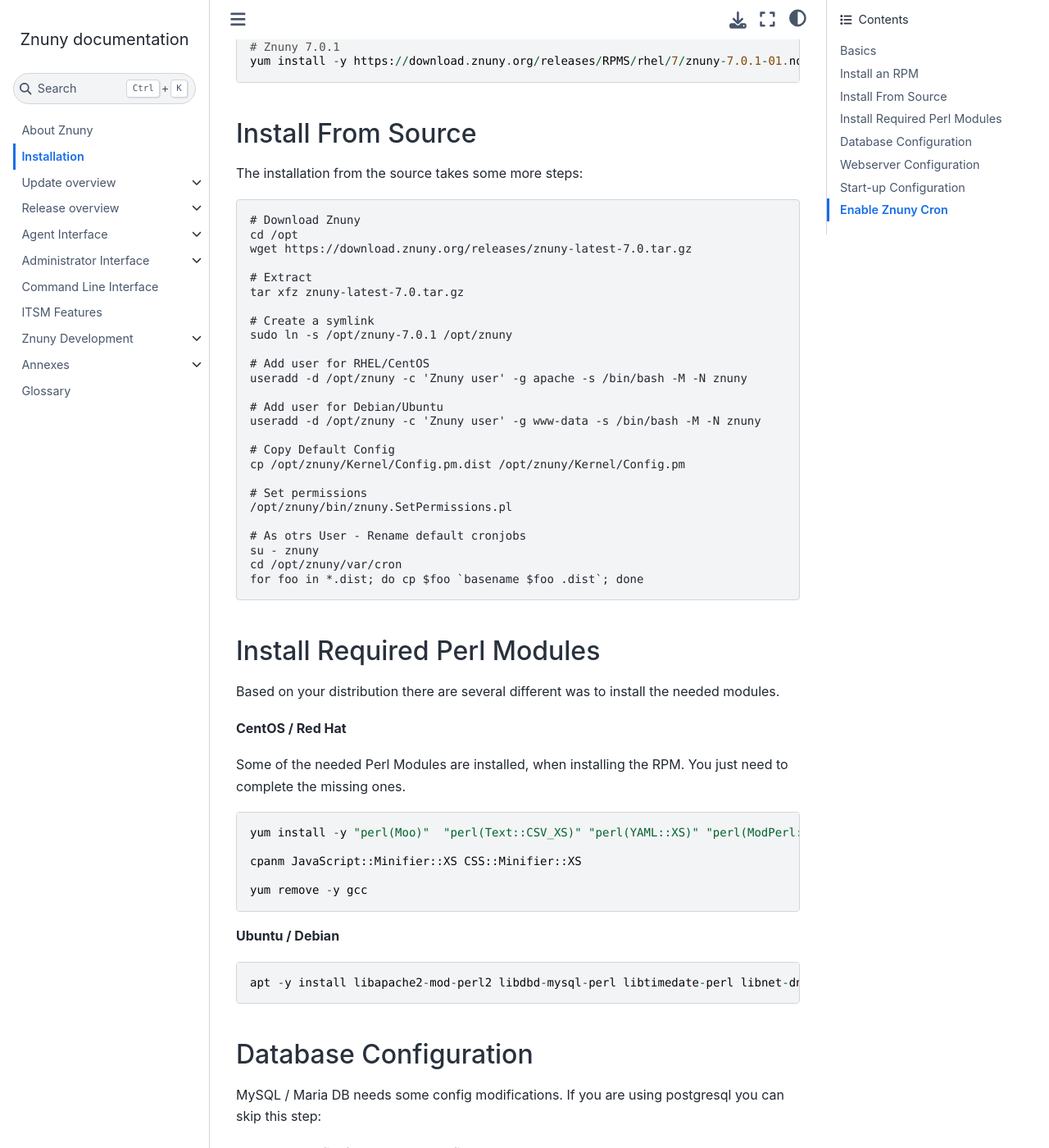
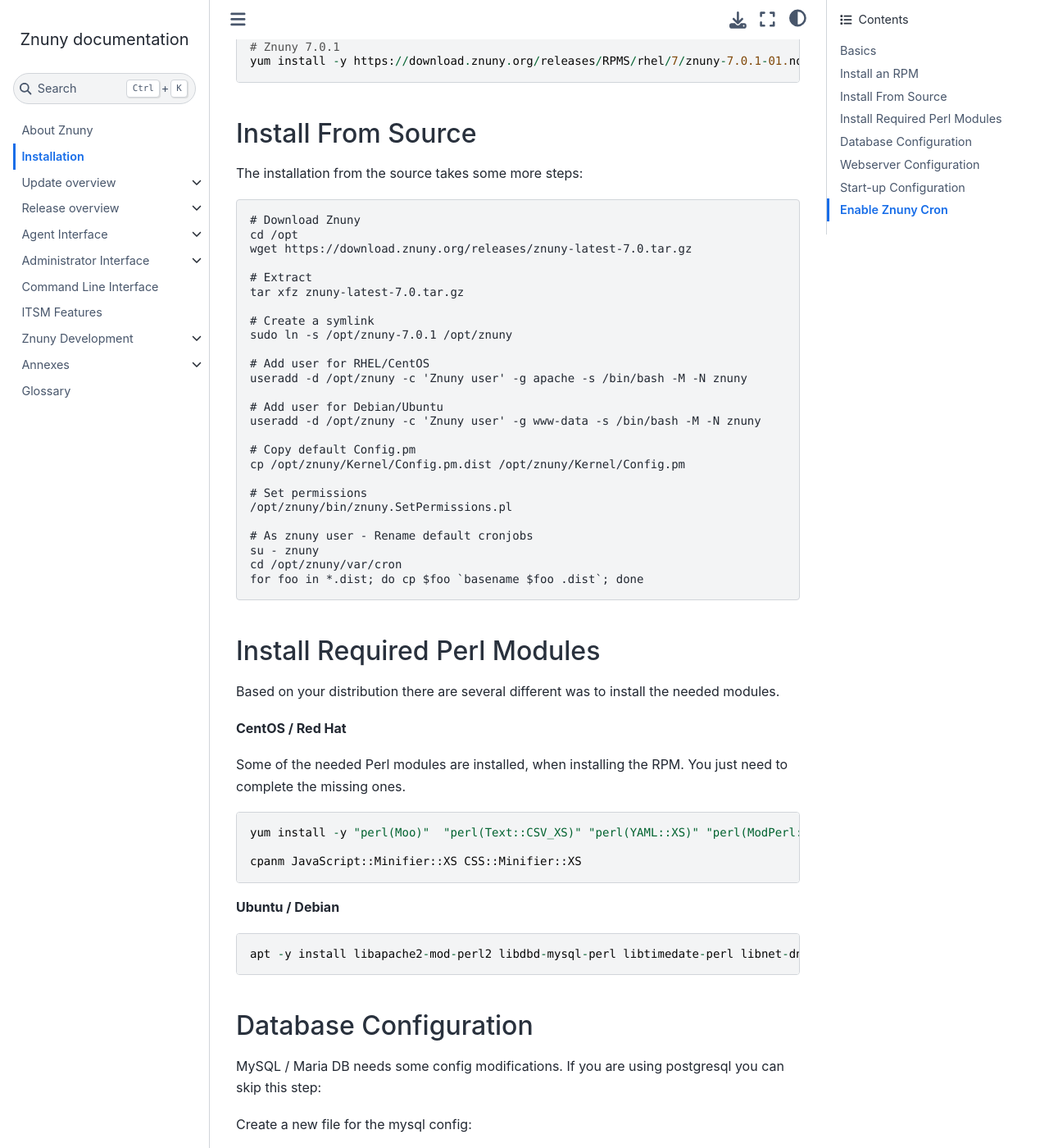
Before and after one commit to znuny/manual, a Sphinx documentation site: the page built from source/releases/installupdate/install.rst, in a window 1280 px wide and 1400 px high, scrolled down 1013 px. Shown: the whole window at 82% size. Built offline with Sphinx 7.4.7 and the Sphinx Book theme 1.1.4, drawn with Linux system fonts in a browser that asks for light colours; some of the changed text lies outside the part shown.

Commit message:
Fixed GitHub issue #4 and others

```diff
--- a/source/releases/installupdate/install.rst
+++ b/source/releases/installupdate/install.rst
@@ -70,13 +70,13 @@
   # Add user for Debian/Ubuntu
   useradd -d /opt/znuny -c 'Znuny user' -g www-data -s /bin/bash -M -N znuny
 
-  # Copy Default Config
+  # Copy default Config.pm
   cp /opt/znuny/Kernel/Config.pm.dist /opt/znuny/Kernel/Config.pm
 
   # Set permissions
   /opt/znuny/bin/znuny.SetPermissions.pl
 
-  # As otrs User - Rename default cronjobs
+  # As znuny user - Rename default cronjobs
   su - znuny
   cd /opt/znuny/var/cron
   for foo in *.dist; do cp $foo `basename $foo .dist`; done
@@ -88,7 +88,7 @@
 
 **CentOS / Red Hat**
 
-Some of the needed Perl Modules are installed, when installing the RPM. You just need
+Some of the needed Perl modules are installed, when installing the RPM. You just need
 to complete the missing ones.
 
 .. code-block::
@@ -96,8 +96,6 @@
   yum install -y "perl(Moo)"  "perl(Text::CSV_XS)" "perl(YAML::XS)" "perl(ModPerl::Util)" "perl(Mail::IMAPClient)" "perl(JSON::XS)" "perl(Encode::HanExtra)" "perl(Crypt::Eksblowfish::Bcrypt)"
 
   cpanm JavaScript::Minifier::XS CSS::Minifier::XS
-
-  yum remove -y gcc
 
 **Ubuntu / Debian**
 
@@ -199,7 +197,7 @@
 
 You should be able to access the installer script using:
 
-http://HOSTNAME/otrs/installer.pl
+http://HOSTNAME/znuny/installer.pl
 
 Start-up Configuration
 ***********************
@@ -221,7 +219,7 @@
 Enable Znuny Cron
 *****************
 
-Switch to the otrs user:
+Switch to the znuny user:
 
 .. code-block:: bash
 
```
